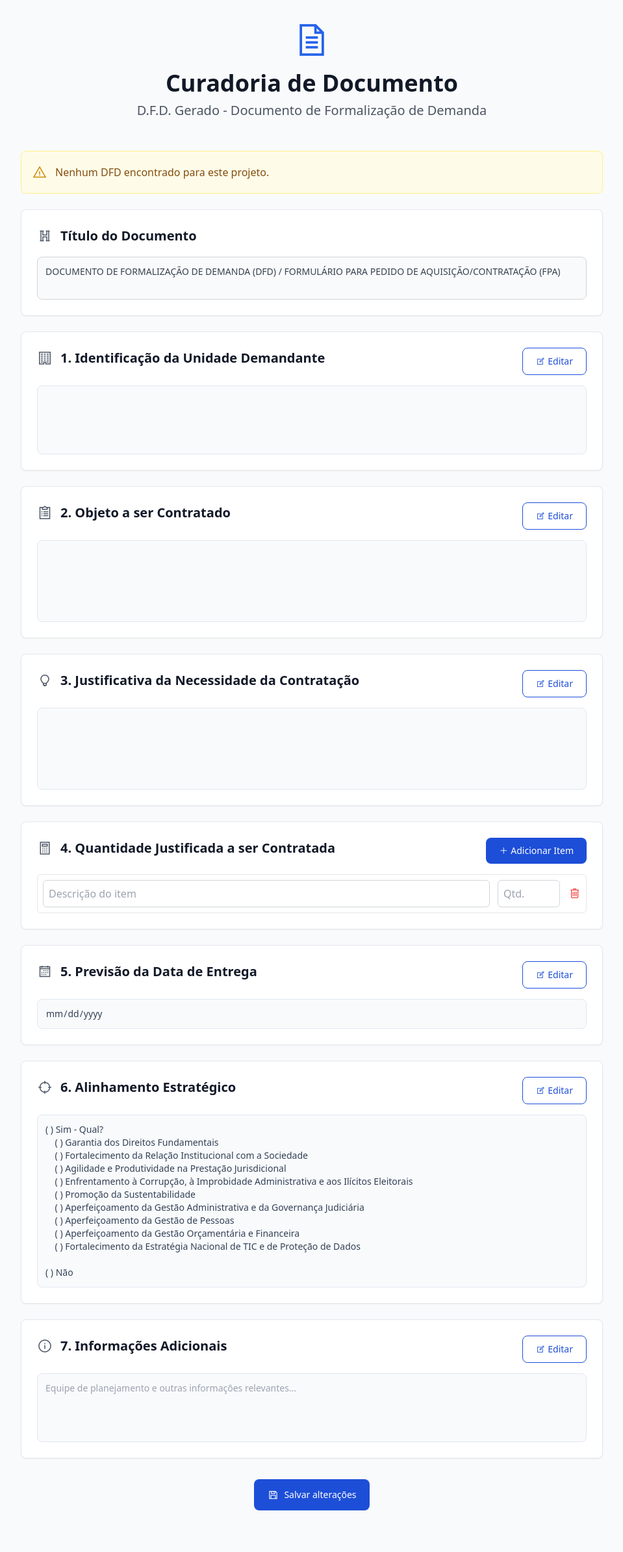
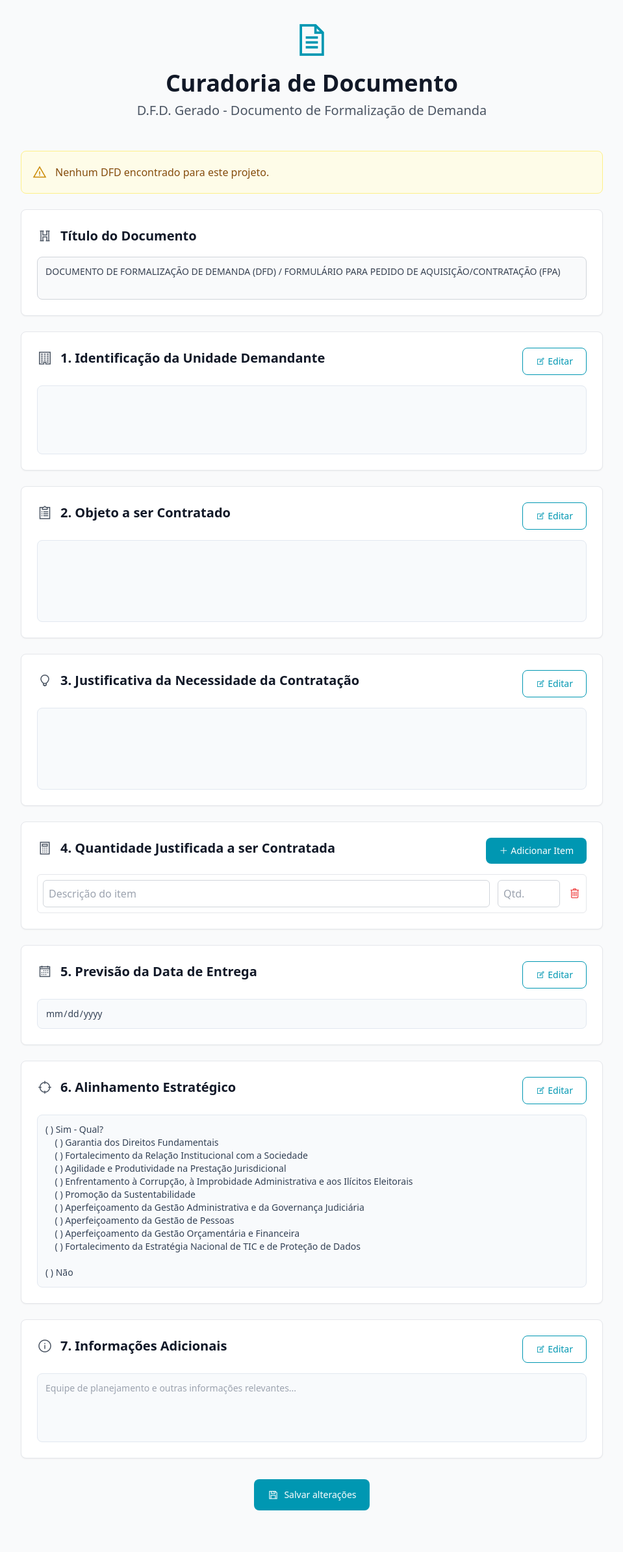
Before and after one commit to bmortari/lia, a FastAPI app: template frontend/templates/dfd/dfd-curadoria.html in a window 1280 px wide. Shown: the whole page at 65% size, without its empty margins (160-1119 px from the left). Run offline with FastAPI, Linux system fonts and the light colour scheme; the template is opened without the code that fills it, so the values that code supplies are empty; parts of the project's set-up code (start-up, migrations or seed data) failed here and were passed over; some libraries are stand-ins or nearby versions.

Commit message:
Cores da dfd-curadoria atualizadas

```diff
--- a/frontend/static/js/dfd/dfd-curadoria.js
+++ b/frontend/static/js/dfd/dfd-curadoria.js
@@ -377,13 +377,13 @@ document.addEventListener('DOMContentLoaded', function () {
         descriptionInput.type = 'text';
         descriptionInput.value = item.descricao || '';
         descriptionInput.placeholder = 'Descrição do item';
-        descriptionInput.className = 'flex-grow p-2 border-gray-300 border rounded-md item-description';
+        descriptionInput.className = 'flex-grow p-2 border-gray-300 border rounded-md item-description focus:ring-[#0097B2] focus:border-[#0097B2]';
 
         const quantityInput = document.createElement('input');
         quantityInput.type = 'number';
         quantityInput.value = item.quantidade || '';
         quantityInput.placeholder = 'Qtd.';
-        quantityInput.className = 'w-24 p-2 border-gray-300 border rounded-md item-quantity';
+        quantityInput.className = 'w-24 p-2 border-gray-300 border rounded-md item-quantity focus:ring-[#0097B2] focus:border-[#0097B2]';
         quantityInput.min = '1';
 
         const deleteBtn = document.createElement('button');
--- a/frontend/templates/dfd/dfd-curadoria.html
+++ b/frontend/templates/dfd/dfd-curadoria.html
@@ -42,7 +42,7 @@
         <!-- Cabeçalho Principal -->
         <div class="text-center mb-12">
             <div class="mb-6">
-                <i class="las la-file-alt text-6xl text-blue-600 mb-4"></i>
+                <i class="las la-file-alt text-6xl text-[#0097B2] mb-4"></i>
                 <h1 class="text-4xl font-bold text-gray-900 mb-2">Curadoria de Documento</h1>
                 <p class="text-xl text-gray-600">D.F.D. Gerado - Documento de Formalização de Demanda</p>
                 {% if projeto %}
@@ -71,7 +71,7 @@
                         <i class="las la-heading text-2xl text-gray-600 mr-3"></i>
                         <h2 class="text-xl font-semibold text-gray-900">Título do Documento</h2>
                     </div>
-                    <textarea id="titulo-documento" class="readonly-content block w-full p-3 text-sm rounded-lg border resize-none" rows="2" readonly>DOCUMENTO DE FORMALIZAÇÃO DE DEMANDA (DFD) / FORMULÁRIO PARA PEDIDO DE AQUISIÇÃO/CONTRATAÇÃO (FPA)</textarea>
+                    <textarea id="titulo-documento" class="readonly-content block w-full p-3 text-sm rounded-lg border resize-none focus:ring-[#0097B2] focus:border-[#0097B2]" rows="2" readonly>DOCUMENTO DE FORMALIZAÇÃO DE DEMANDA (DFD) / FORMULÁRIO PARA PEDIDO DE AQUISIÇÃO/CONTRATAÇÃO (FPA)</textarea>
                 </div>
             </div>
 
@@ -83,11 +83,11 @@
                             <i class="las la-building text-2xl text-gray-600 mr-3"></i>
                             <h2 class="text-xl font-semibold text-gray-900">1. Identificação da Unidade Demandante</h2>
                         </div>
-                        <button type="button" class="edit-btn text-blue-700 hover:text-white border border-blue-700 hover:bg-blue-700 focus:ring-4 focus:outline-none focus:ring-blue-300 font-medium rounded-lg text-sm px-5 py-2.5 text-center" data-target="unidade-demandante">
+                        <button type="button" class="edit-btn text-[#0097B2] hover:text-white border border-[#0097B2] hover:bg-[#0097B2] focus:ring-1 focus:outline-none focus:ring-[#0097B2] font-medium rounded-lg text-sm px-5 py-2.5 text-center" data-target="unidade-demandante">
                             <i class="las la-edit mr-1"></i>Editar
                         </button>
                     </div>
-                    <textarea id="unidade-demandante" class="editable-content block w-full p-3 text-sm text-gray-900 bg-gray-50 rounded-lg border border-gray-300 focus:ring-blue-500 focus:border-blue-500 resize-none" rows="4" disabled>{% if dfd %}{{ dfd.unidade_demandante or '' }}{% endif %}</textarea>
+                    <textarea id="unidade-demandante" class="editable-content block w-full p-3 text-sm text-gray-900 bg-gray-50 rounded-lg border border-gray-300 focus:ring-[#0097B2] focus:border-[#0097B2] resize-none" rows="4" disabled>{% if dfd %}{{ dfd.unidade_demandante or '' }}{% endif %}</textarea>
                 </div>
             </div>
 
@@ -99,11 +99,11 @@
                             <i class="las la-clipboard-list text-2xl text-gray-600 mr-3"></i>
                             <h2 class="text-xl font-semibold text-gray-900">2. Objeto a ser Contratado</h2>
                         </div>
-                        <button type="button" class="edit-btn text-blue-700 hover:text-white border border-blue-700 hover:bg-blue-700 focus:ring-4 focus:outline-none focus:ring-blue-300 font-medium rounded-lg text-sm px-5 py-2.5 text-center" data-target="objeto-contratado">
+                        <button type="button" class="edit-btn text-[#0097B2] hover:text-white border border-[#0097B2] hover:bg-[#0097B2] focus:ring-1 focus:outline-none focus:ring-[#0097B2] font-medium rounded-lg text-sm px-5 py-2.5 text-center" data-target="objeto-contratado">
                             <i class="las la-edit mr-1"></i>Editar
                         </button>
                     </div>
-                    <textarea id="objeto-contratado" class="editable-content block w-full p-3 text-sm text-gray-900 bg-gray-50 rounded-lg border border-gray-300 focus:ring-blue-500 focus:border-blue-500 resize-none" rows="5" disabled>{% if dfd %}{{ dfd.objeto_contratado or '' }}{% endif %}</textarea>
+                    <textarea id="objeto-contratado" class="editable-content block w-full p-3 text-sm text-gray-900 bg-gray-50 rounded-lg border border-gray-300 focus:ring-[#0097B2] focus:border-[#0097B2] resize-none" rows="5" disabled>{% if dfd %}{{ dfd.objeto_contratado or '' }}{% endif %}</textarea>
                 </div>
             </div>
 
@@ -115,11 +115,11 @@
                             <i class="las la-lightbulb text-2xl text-gray-600 mr-3"></i>
                             <h2 class="text-xl font-semibold text-gray-900">3. Justificativa da Necessidade da Contratação</h2>
                         </div>
-                        <button type="button" class="edit-btn text-blue-700 hover:text-white border border-blue-700 hover:bg-blue-700 focus:ring-4 focus:outline-none focus:ring-blue-300 font-medium rounded-lg text-sm px-5 py-2.5 text-center" data-target="justificativa">
+                        <button type="button" class="edit-btn text-[#0097B2] hover:text-white border border-[#0097B2] hover:bg-[#0097B2] focus:ring-1 focus:outline-none focus:ring-[#0097B2] font-medium rounded-lg text-sm px-5 py-2.5 text-center" data-target="justificativa">
                             <i class="las la-edit mr-1"></i>Editar
                         </button>
                     </div>
-                    <textarea id="justificativa" class="editable-content block w-full p-3 text-sm text-gray-900 bg-gray-50 rounded-lg border border-gray-300 focus:ring-blue-500 focus:border-blue-500 resize-none" rows="5" disabled>{% if dfd %}{{ dfd.justificativa_contratacao or '' }}{% endif %}</textarea>
+                    <textarea id="justificativa" class="editable-content block w-full p-3 text-sm text-gray-900 bg-gray-50 rounded-lg border border-gray-300 focus:ring-[#0097B2] focus:border-[#0097B2] resize-none" rows="5" disabled>{% if dfd %}{{ dfd.justificativa_contratacao or '' }}{% endif %}</textarea>
                 </div>
             </div>
 
@@ -131,7 +131,7 @@
                             <i class="las la-calculator text-2xl text-gray-600 mr-3"></i>
                             <h2 class="text-xl font-semibold text-gray-900">4. Quantidade Justificada a ser Contratada</h2>
                         </div>
-                        <button id="add-item-btn" type="button" class="text-white bg-blue-700 hover:bg-blue-700 focus:ring-4 focus:ring-blue-300 font-medium rounded-lg text-sm px-5 py-2.5 focus:outline-none">
+                        <button id="add-item-btn" type="button" class="text-white bg-[#0097B2] hover:bg-[#007d96] focus:ring-1 focus:ring-[#0097B2] font-medium rounded-lg text-sm px-5 py-2.5 focus:outline-none">
                             <i class="las la-plus mr-1"></i>Adicionar Item
                         </button>
                     </div>
@@ -144,11 +144,11 @@
                                     <input type="text"
                                            value="{{ item.descricao if item.descricao else '' }}"
                                            placeholder="Descrição do item"
-                                           class="flex-grow p-2 border-gray-300 border rounded-md item-description">
+                                           class="flex-grow p-2 border-gray-300 border rounded-md item-description focus:ring-[#0097B2] focus:border-[#0097B2]">
                                     <input type="number"
                                            value="{{ item.quantidade if item.quantidade else '' }}"
                                            placeholder="Qtd."
-                                           class="w-24 p-2 border-gray-300 border rounded-md item-quantity"
+                                           class="w-24 p-2 border-gray-300 border rounded-md item-quantity focus:ring-[#0097B2] focus:border-[#0097B2]"
                                            min="1">
                                     <button type="button" class="text-red-500 hover:text-red-700 remove-item-btn">
                                         <i class="las la-trash-alt text-xl"></i>
@@ -161,11 +161,11 @@
                                     <input type="text"
                                            value="{{ dfd.quantidade_contratada.descricao if dfd.quantidade_contratada.descricao else '' }}"
                                            placeholder="Descrição do item"
-                                           class="flex-grow p-2 border-gray-300 border rounded-md item-description">
+                                           class="flex-grow p-2 border-gray-300 border rounded-md item-description focus:ring-[#0097B2] focus:border-[#0097B2]">
                                     <input type="number"
                                            value="{{ dfd.quantidade_contratada.quantidade if dfd.quantidade_contratada.quantidade else '' }}"
                                            placeholder="Qtd."
-                                           class="w-24 p-2 border-gray-300 border rounded-md item-quantity"
+                                           class="w-24 p-2 border-gray-300 border rounded-md item-quantity focus:ring-[#0097B2] focus:border-[#0097B2]"
                                            min="1">
                                     <button type="button" class="text-red-500 hover:text-red-700 remove-item-btn">
                                         <i class="las la-trash-alt text-xl"></i>
@@ -177,11 +177,11 @@
                                     <input type="text"
                                            value="{{ dfd.quantidade_contratada if dfd.quantidade_contratada is string else '' }}"
                                            placeholder="Descrição do item"
-                                           class="flex-grow p-2 border-gray-300 border rounded-md item-description">
+                                           class="flex-grow p-2 border-gray-300 border rounded-md item-description focus:ring-[#0097B2] focus:border-[#0097B2]">
                                     <input type="number"
                                            value=""
                                            placeholder="Qtd."
-                                           class="w-24 p-2 border-gray-300 border rounded-md item-quantity"
+                                           class="w-24 p-2 border-gray-300 border rounded-md item-quantity focus:ring-[#0097B2] focus:border-[#0097B2]"
                                            min="1">
                                     <button type="button" class="text-red-500 hover:text-red-700 remove-item-btn">
                                         <i class="las la-trash-alt text-xl"></i>
@@ -194,11 +194,11 @@
                                 <input type="text"
                                        value=""
                                        placeholder="Descrição do item"
-                                       class="flex-grow p-2 border-gray-300 border rounded-md item-description">
+                                       class="flex-grow p-2 border-gray-300 border rounded-md item-description focus:ring-[#0097B2] focus:border-[#0097B2]">
                                 <input type="number"
                                        value=""
                                        placeholder="Qtd."
-                                       class="w-24 p-2 border-gray-300 border rounded-md item-quantity"
+                                       class="w-24 p-2 border-gray-300 border rounded-md item-quantity focus:ring-[#0097B2] focus:border-[#0097B2]"
                                        min="1">
                                 <button type="button" class="text-red-500 hover:text-red-700 remove-item-btn">
                                     <i class="las la-trash-alt text-xl"></i>
@@ -217,11 +217,11 @@
                             <i class="las la-calendar text-2xl text-gray-600 mr-3"></i>
                             <h2 class="text-xl font-semibold text-gray-900">5. Previsão da Data de Entrega</h2>
                         </div>
-                        <button type="button" class="edit-btn text-blue-700 hover:text-white border border-blue-700 hover:bg-blue-700 focus:ring-4 focus:outline-none focus:ring-blue-300 font-medium rounded-lg text-sm px-5 py-2.5 text-center" data-target="previsao-entrega">
+                        <button type="button" class="edit-btn text-[#0097B2] hover:text-white border border-[#0097B2] hover:bg-[#0097B2] focus:ring-1 focus:outline-none focus:ring-[#0097B2] font-medium rounded-lg text-sm px-5 py-2.5 text-center" data-target="previsao-entrega">
                             <i class="las la-edit mr-1"></i>Editar
                         </button>
                     </div>
-                    <input type="date" id="previsao-entrega" class="editable-content bg-gray-50 border border-gray-300 text-gray-900 text-sm rounded-lg focus:ring-blue-500 focus:border-blue-500 block w-full p-3" value="{% if dfd and dfd.previsao_data_bem_servico %}{{ dfd.previsao_data_bem_servico.strftime('%Y-%m-%d') if dfd.previsao_data_bem_servico else '' }}{% endif %}" disabled>
+                    <input type="date" id="previsao-entrega" class="editable-content bg-gray-50 border border-gray-300 text-gray-900 text-sm rounded-lg focus:ring-[#0097B2] focus:border-[#0097B2] block w-full p-3" value="{% if dfd and dfd.previsao_data_bem_servico %}{{ dfd.previsao_data_bem_servico.strftime('%Y-%m-%d') if dfd.previsao_data_bem_servico else '' }}{% endif %}" disabled>
                 </div>
             </div>
 
@@ -233,11 +233,11 @@
                             <i class="las la-crosshairs text-2xl text-gray-600 mr-3"></i>
                             <h2 class="text-xl font-semibold text-gray-900">6. Alinhamento Estratégico</h2>
                         </div>
-                        <button type="button" class="edit-btn text-blue-700 hover:text-white border border-blue-700 hover:bg-blue-700 focus:ring-4 focus:outline-none focus:ring-blue-300 font-medium rounded-lg text-sm px-5 py-2.5 text-center" data-target="alinhamento-estrategico">
+                        <button type="button" class="edit-btn text-[#0097B2] hover:text-white border border-[#0097B2] hover:bg-[#0097B2] focus:ring-1 focus:outline-none focus:ring-[#0097B2] font-medium rounded-lg text-sm px-5 py-2.5 text-center" data-target="alinhamento-estrategico">
                             <i class="las la-edit mr-1"></i>Editar
                         </button>
                     </div>
-                    <textarea id="alinhamento-estrategico" class="editable-content block w-full p-3 text-sm text-gray-900 bg-gray-50 rounded-lg border border-gray-300 focus:ring-blue-500 focus:border-blue-500 resize-none" rows="12" disabled>{% if dfd and dfd.alinhamento_estrategico %}{% for item in dfd.alinhamento_estrategico %}{{ item }}{% if not loop.last %}, {% endif %}{% endfor %}{% endif %}</textarea>
+                    <textarea id="alinhamento-estrategico" class="editable-content block w-full p-3 text-sm text-gray-900 bg-gray-50 rounded-lg border border-gray-300 focus:ring-[#0097B2] focus:border-[#0097B2] resize-none" rows="12" disabled>{% if dfd and dfd.alinhamento_estrategico %}{% for item in dfd.alinhamento_estrategico %}{{ item }}{% if not loop.last %}, {% endif %}{% endfor %}{% endif %}</textarea>
                 </div>
             </div>
 
@@ -249,11 +249,11 @@
                             <i class="las la-info-circle text-2xl text-gray-600 mr-3"></i>
                             <h2 class="text-xl font-semibold text-gray-900">7. Informações Adicionais</h2>
                         </div>
-                        <button type="button" class="edit-btn text-blue-700 hover:text-white border border-blue-700 hover:bg-blue-700 focus:ring-4 focus:outline-none focus:ring-blue-300 font-medium rounded-lg text-sm px-5 py-2.5 text-center" data-target="informacoes-adicionais">
+                        <button type="button" class="edit-btn text-[#0097B2] hover:text-white border border-[#0097B2] hover:bg-[#0097B2] focus:ring-1 focus:outline-none focus:ring-[#0097B2] font-medium rounded-lg text-sm px-5 py-2.5 text-center" data-target="informacoes-adicionais">
                             <i class="las la-edit mr-1"></i>Editar
                         </button>
                     </div>
-                    <textarea id="informacoes-adicionais" class="editable-content block w-full p-3 text-sm text-gray-900 bg-gray-50 rounded-lg border border-gray-300 focus:ring-blue-500 focus:border-blue-500 resize-none" rows="4" placeholder="Equipe de planejamento e outras informações relevantes..." disabled>{% if dfd %}{{ dfd.equipe_de_planejamento or '' }}{% endif %}</textarea>
+                    <textarea id="informacoes-adicionais" class="editable-content block w-full p-3 text-sm text-gray-900 bg-gray-50 rounded-lg border border-gray-300 focus:ring-[#0097B2] focus:border-[#0097B2] resize-none" rows="4" placeholder="Equipe de planejamento e outras informações relevantes..." disabled>{% if dfd %}{{ dfd.equipe_de_planejamento or '' }}{% endif %}</textarea>
                 </div>
             </div>
 
@@ -294,7 +294,7 @@
             <div class="flex flex-col sm:flex-row justify-center gap-4">
 
                 <!-- Botão Salvar Alterações (Primário) -->
-                <button type="button" class="inline-flex items-center justify-center text-white bg-blue-700 hover:bg-blue-700 focus:ring-4 focus:ring-blue-300 font-medium rounded-lg text-sm px-5 py-2.5 focus:outline-none">
+                <button type="button" class="inline-flex items-center justify-center text-white bg-[#0097B2] hover:bg-[#007d96] focus:ring-1 focus:ring-[#0097B2] font-medium rounded-lg text-sm px-5 py-2.5 focus:outline-none">
                     <i class="las la-save text-lg mr-2"></i>
                     Salvar alterações
                 </button>
```
